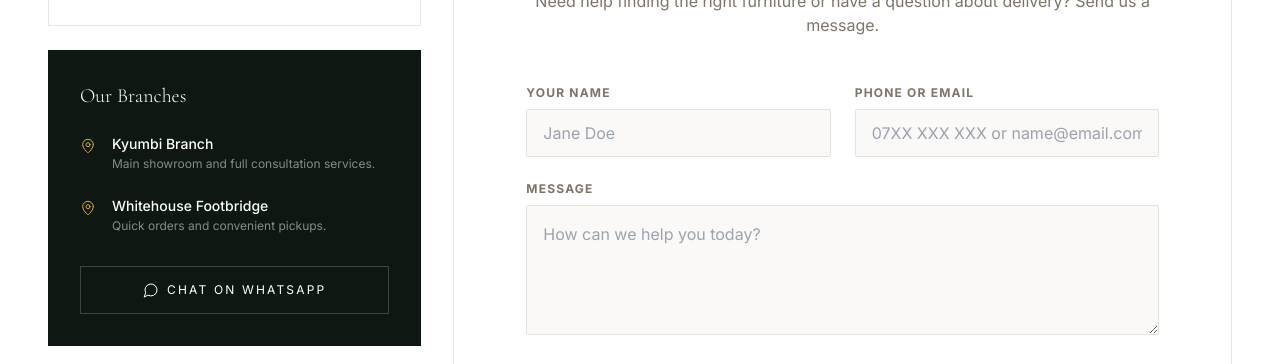
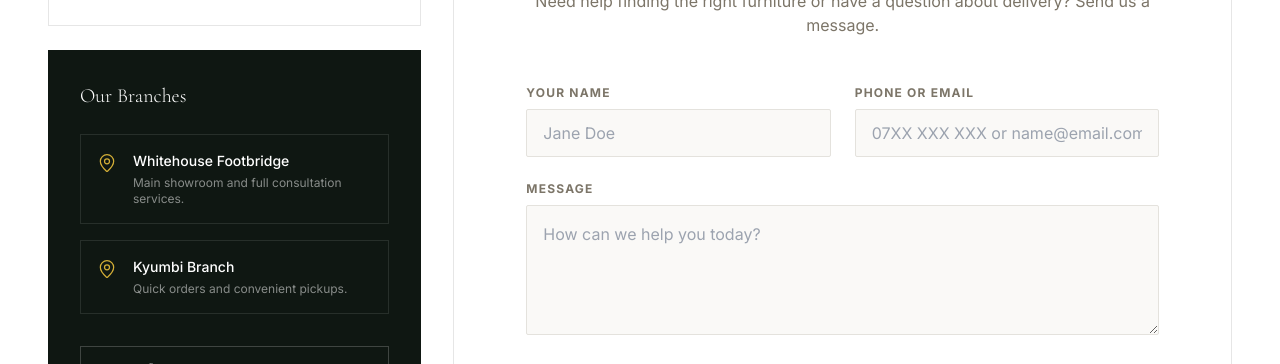
Before and after one commit to fxkisese/barakasolution-, a React (Vite) app: page /contact in a window 1280 px wide. Shown: the part 900-1264 px from the top of the page. Built offline with nearby package versions, Linux system fonts and the light colour scheme; no server answers.

Commit message:
Update main branch to Whitehouse Footbridge and make branches clickable

```diff
--- a/src/components/site/Footer.jsx
+++ b/src/components/site/Footer.jsx
@@ -79,7 +79,7 @@ export default function Footer() {
                         <ul className="mt-5 space-y-4 text-sm text-silk/70">
                             <li className="flex items-start gap-3">
                                 <MapPin className="w-4 h-4 mt-0.5 text-silk/70 shrink-0" strokeWidth={1.5} />
-                                <span>Kyumbi & Whitehouse Footbridge<br/>Nairobi, Kenya</span>
+                                <span>Whitehouse Footbridge & Kyumbi<br/>Nairobi, Kenya</span>
                             </li>
                             <li className="flex items-start gap-3">
                                 <Phone className="w-4 h-4 mt-0.5 text-silk/70 shrink-0" strokeWidth={1.5} />
--- a/src/pages/Contact.jsx
+++ b/src/pages/Contact.jsx
@@ -21,8 +21,8 @@ const contactDetails = [
 ];
 
 const branches = [
-    { name: "Kyumbi Branch", desc: "Main showroom and full consultation services." },
-    { name: "Whitehouse Footbridge", desc: "Quick orders and convenient pickups." },
+    { name: "Whitehouse Footbridge", desc: "Main showroom and full consultation services.", href: "#" },
+    { name: "Kyumbi Branch", desc: "Quick orders and convenient pickups.", href: "#" },
 ];
 
 export default function Contact() {
@@ -78,15 +78,19 @@ export default function Contact() {
                         {/* Branches */}
                         <div className="bg-obsidian p-8">
                             <h3 className="font-heading font-light text-silk text-xl mb-6">Our Branches</h3>
-                            <div className="space-y-6">
+                            <div className="space-y-4">
                                 {branches.map((b) => (
-                                    <div key={b.name} className="flex items-start gap-4">
-                                        <MapPin className="w-4 h-4 text-[#D4AF37] mt-1 shrink-0" strokeWidth={1.5} />
+                                    <a
+                                        key={b.name}
+                                        href={b.href}
+                                        className="flex items-start gap-4 p-4 border border-silk/10 hover:border-silk/40 hover:bg-silk/5 transition-all group cursor-pointer text-left w-full"
+                                    >
+                                        <MapPin className="w-5 h-5 text-[#D4AF37] mt-0.5 shrink-0 group-hover:scale-110 transition-transform" strokeWidth={1.5} />
                                         <div>
-                                            <p className="text-silk text-sm font-medium">{b.name}</p>
-                                            <p className="text-silk/50 text-xs mt-0.5">{b.desc}</p>
+                                            <p className="text-silk text-sm font-medium group-hover:text-white transition-colors">{b.name}</p>
+                                            <p className="text-silk/50 text-xs mt-1 group-hover:text-silk/70 transition-colors">{b.desc}</p>
                                         </div>
-                                    </div>
+                                    </a>
                                 ))}
                             </div>
                             <a
```
